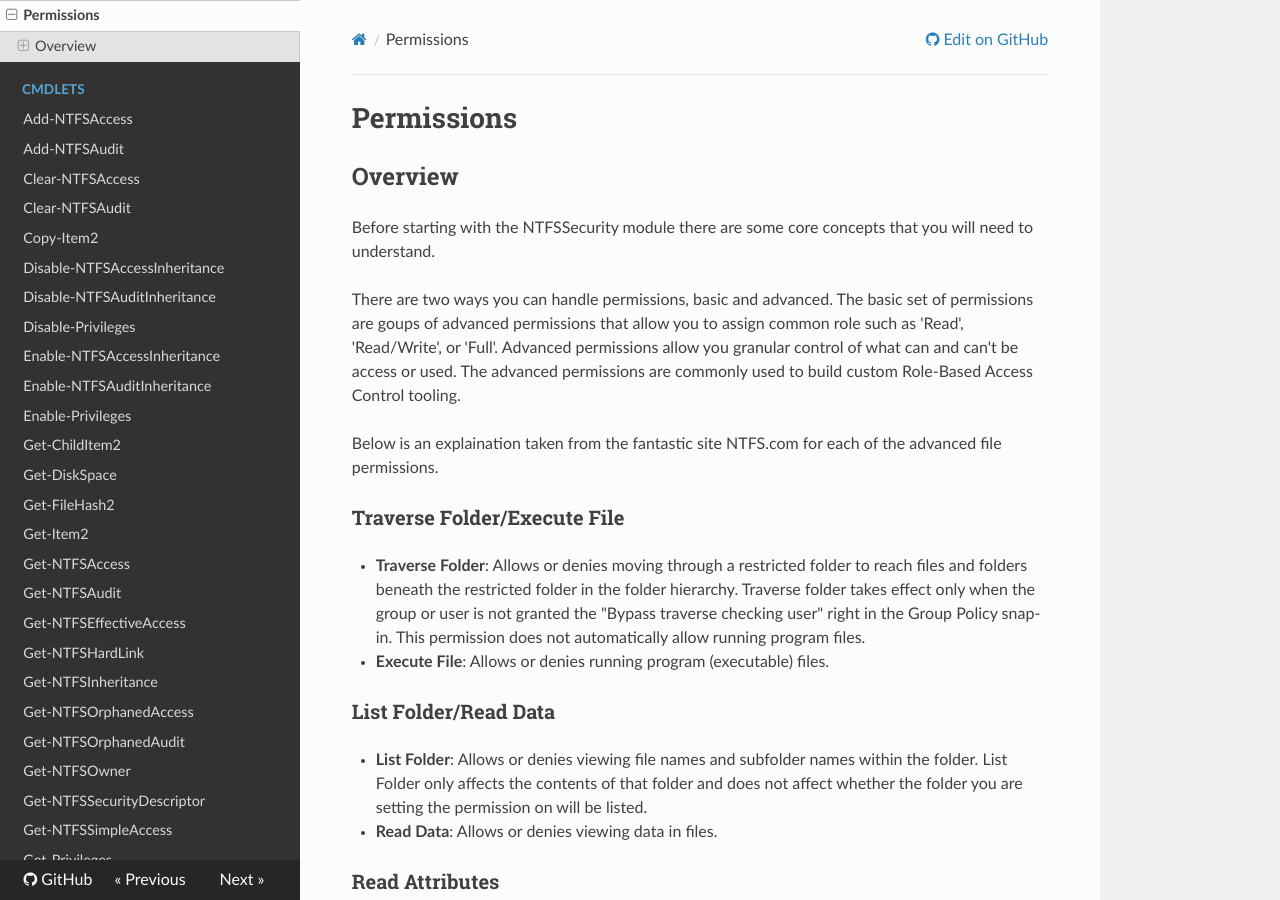
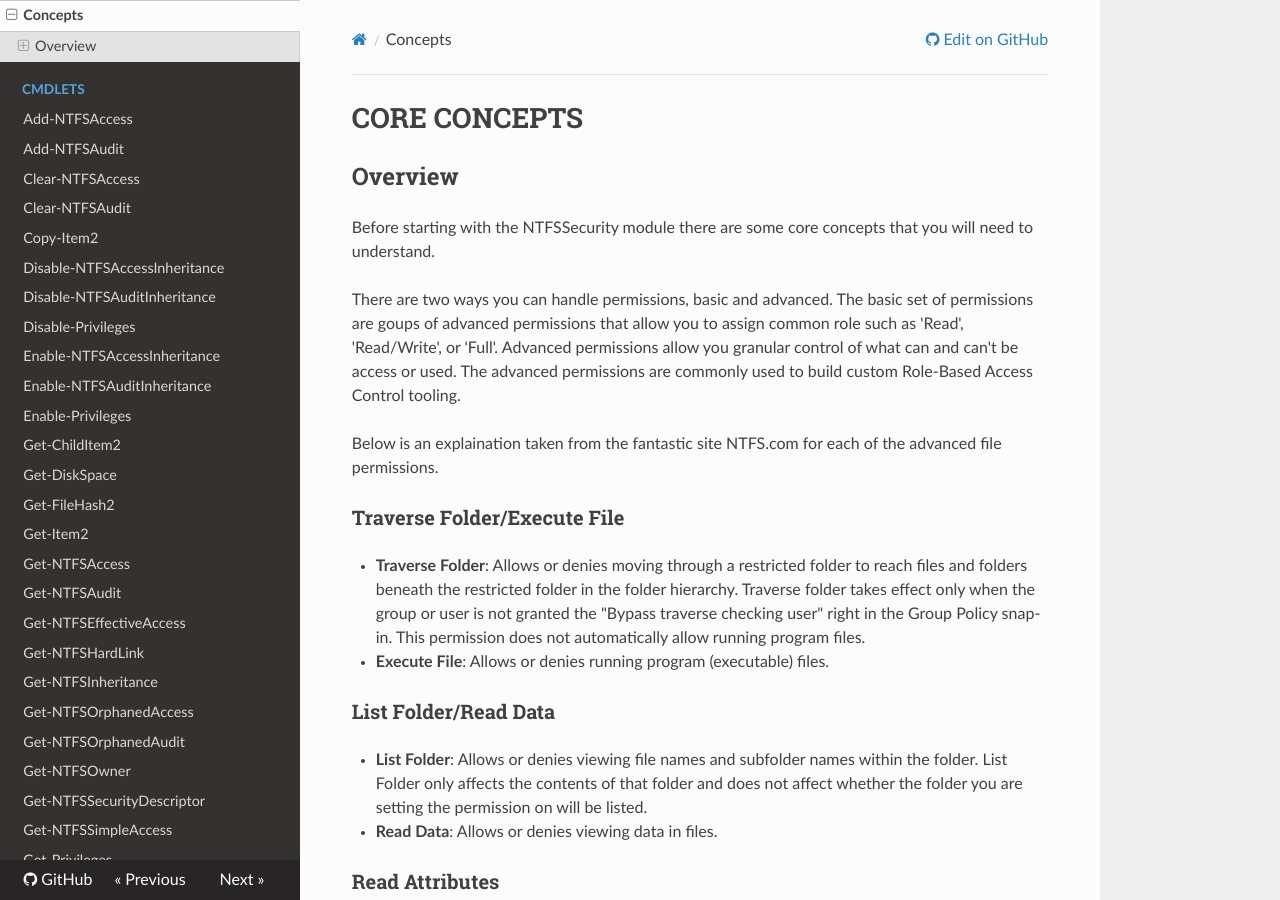
Before and after one commit to raandree/NTFSSecurity, an MkDocs documentation site: the page built from Docs/Concepts.md, in a window 1280 px wide and 900 px high. Built offline with MkDocs 1.6.1, drawn with Linux system fonts in a browser that asks for light colours; nearby versions of some CDN libraries.

Commit message:
rename concepts

```diff
--- a/Docs/Permissions.md
+++ b/Docs/Concepts.md
@@ -1,4 +1,4 @@
-# Permissions
+# CORE CONCEPTS
 
 ## Overview
 
--- a/mkdocs.yml
+++ b/mkdocs.yml
@@ -2,7 +2,7 @@ copyright: The NTFSSecurity module is licensed under the <a href='https://github
 repo_url: https://github.com/raandree/NTFSSecurity
 nav:
 - Home: ./index.md
-- Permissions: ./Permissions.md
+- Concepts: ./Concepts.md
 - Cmdlets:
   - Add-NTFSAccess: Cmdlets/Add-NTFSAccess.md
   - Add-NTFSAudit: Cmdlets/Add-NTFSAudit.md
```
Also changed, not shown: 1 other file.
